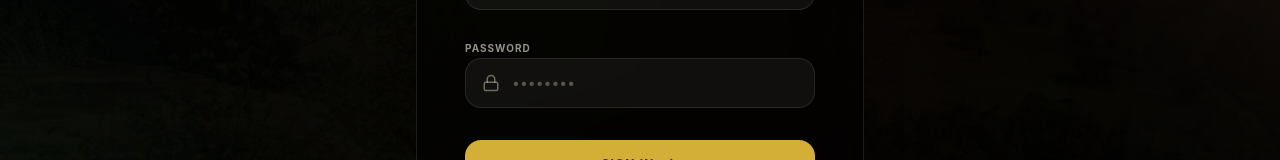
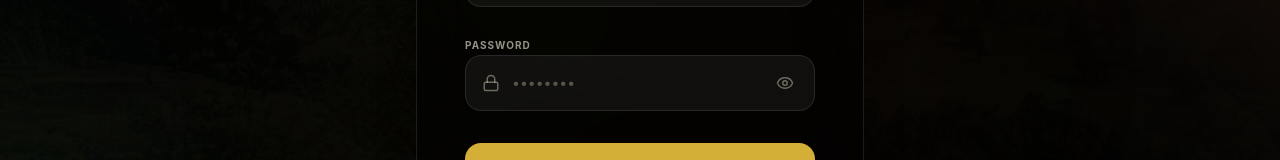
Before and after one commit to SherifMohammed000/dagbon, a Next.js app: page /auth in a window 1280 px wide. Shown: the part 384-544 px from the top of the page. Built offline with nearby package versions, Linux system fonts and the light colour scheme.

Commit message:
changed admin credentials

```diff
--- a/src/app/auth/page.tsx
+++ b/src/app/auth/page.tsx
@@ -3,7 +3,7 @@
 import { useState, useEffect } from "react";
 import { useRouter } from "next/navigation";
 import { motion } from "framer-motion";
-import { Mail, Lock, User, ArrowRight, Sparkles } from "lucide-react";
+import { Mail, Lock, User, ArrowRight, Sparkles, Eye, EyeOff } from "lucide-react";
 
 export default function AuthPage() {
   const router = useRouter();
@@ -12,6 +12,7 @@ export default function AuthPage() {
   const [password, setPassword] = useState("");
   const [name, setName] = useState("");
   const [error, setError] = useState("");
+  const [showPassword, setShowPassword] = useState(false);
   const [success, setSuccess] = useState("");
 
   useEffect(() => {
@@ -39,7 +40,7 @@ export default function AuthPage() {
 
     if (isLogin) {
       // Check admin credentials
-      if (email.toLowerCase() === "admin@dagbon.com" && password === "Nuru000") {
+      if (email.toLowerCase() === "admin@dagbon.com" && password === "Nuru@dagbon") {
         const session = {
           email: "admin@dagbon.com",
           name: "Admin User",
@@ -173,12 +174,20 @@ export default function AuthPage() {
             <div className="flex items-center gap-3 bg-white/5 rounded-2xl px-4 py-3.5 border border-white/10 focus-within:border-accent/50 transition-colors">
               <Lock size={18} className="text-sand/40" />
               <input
-                type="password"
+                type={showPassword ? "text" : "password"}
                 placeholder="••••••••"
                 value={password}
                 onChange={(e) => setPassword(e.target.value)}
                 className="bg-transparent border-none outline-none text-white text-sm flex-1 placeholder:text-sand/30"
               />
+              <button
+                type="button"
+                onClick={() => setShowPassword(!showPassword)}
+                className="text-sand/40 hover:text-accent transition-colors cursor-pointer p-1"
+                tabIndex={-1}
+              >
+                {showPassword ? <EyeOff size={18} /> : <Eye size={18} />}
+              </button>
             </div>
           </div>
 
```
